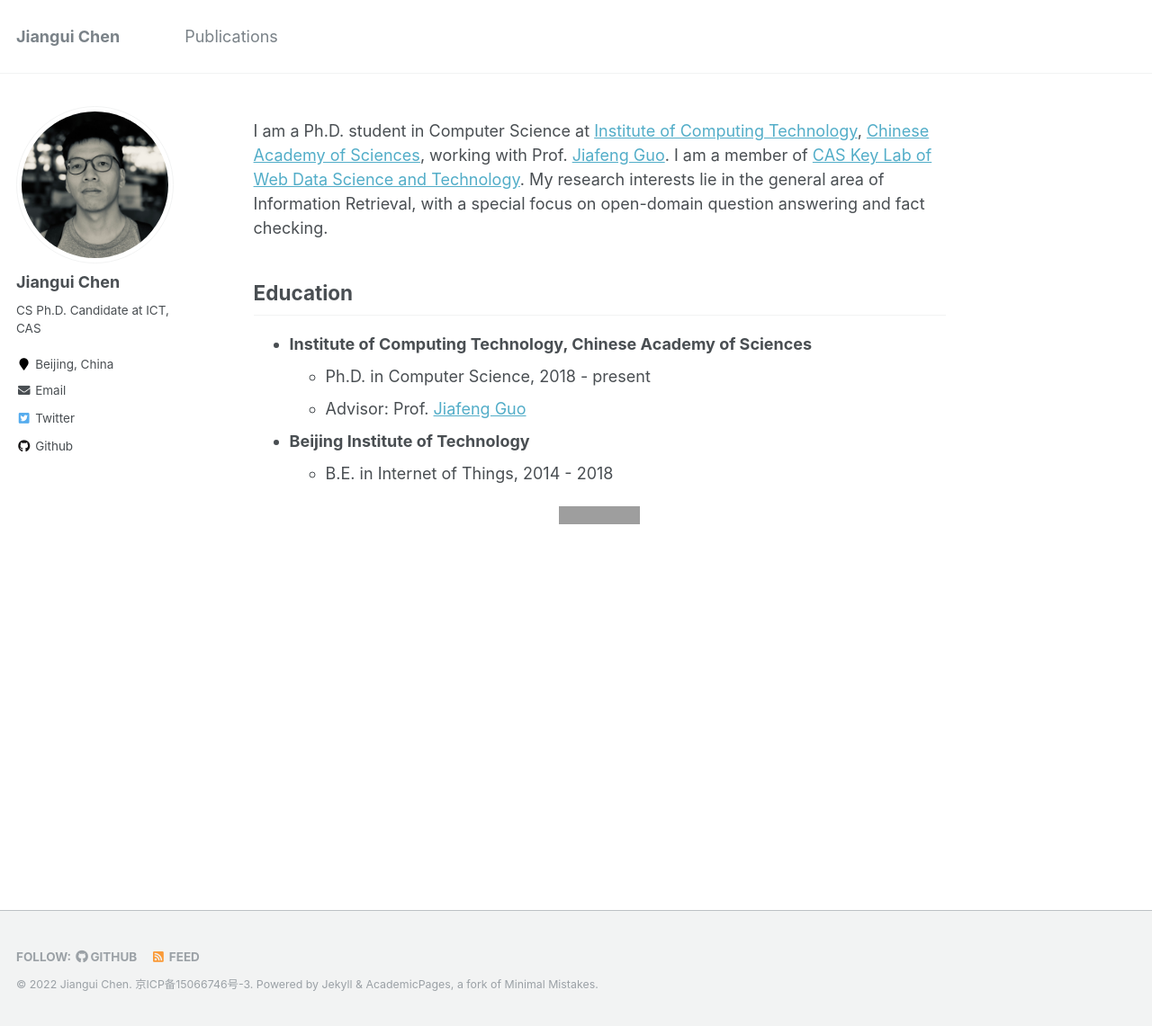
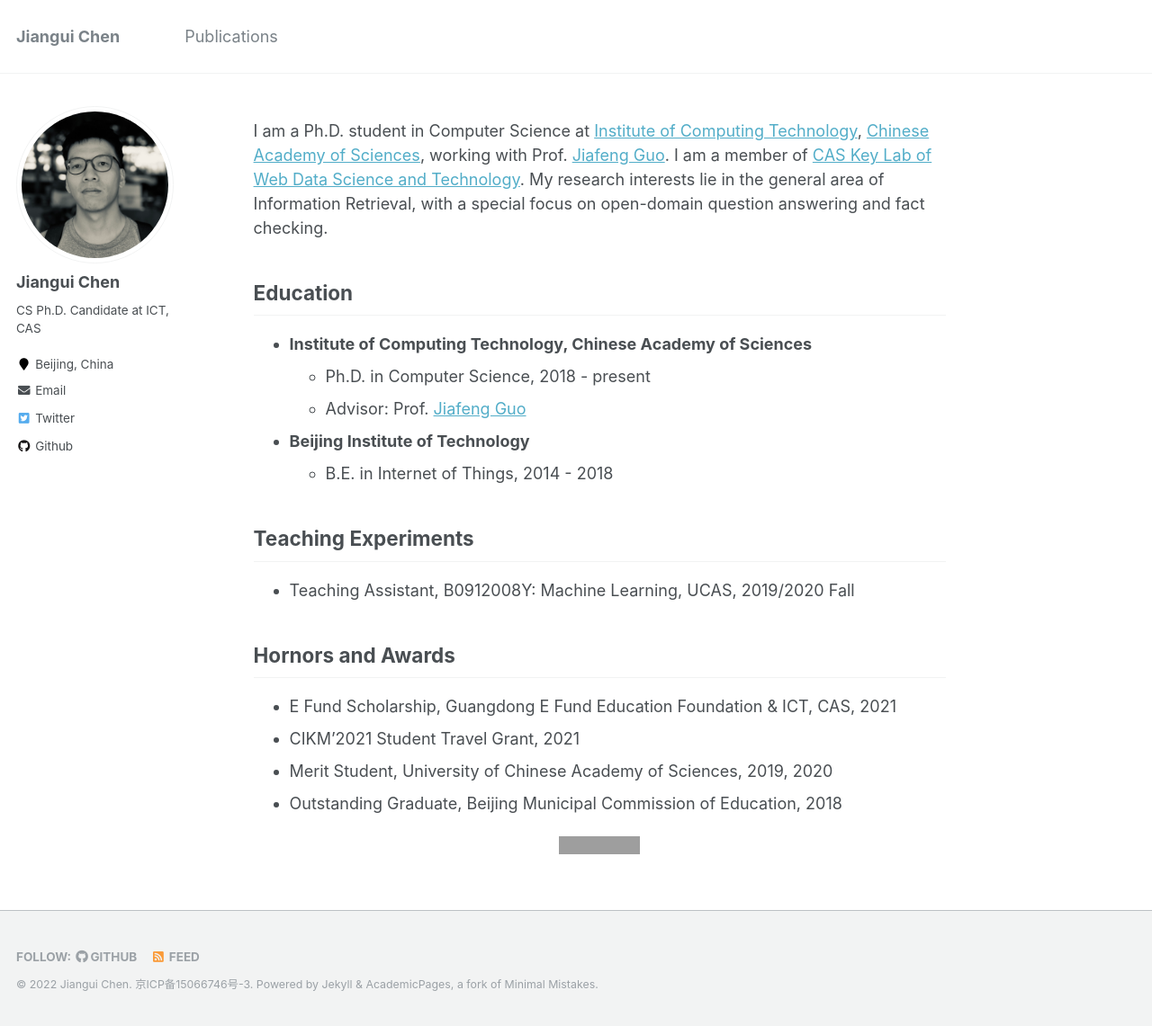
Before and after one commit to Chriskuei/chriskuei.github.io, a Jekyll site: the page built from _pages/about.md, in a window 1280 px wide and 1141 px high. Shown: the whole window at 90% size. Built offline with Jekyll 4.4.1, drawn with Linux system fonts in a browser that asks for light colours; grey boxes are pictures that could not be loaded.

Commit message:
Update about.md

```diff
--- a/_pages/about.md
+++ b/_pages/about.md
@@ -20,6 +20,17 @@ Education
   * **Beijing Institute of Technology**
     * B.E. in Internet of Things, 2014 - 2018
 
+Teaching Experiments
+------
+  * Teaching Assistant, B0912008Y: Machine Learning, UCAS, 2019/2020 Fall
+
+Hornors and Awards
+------
+  * E Fund Scholarship, Guangdong E Fund Education Foundation & ICT, CAS, 2021
+  * CIKM’2021 Student Travel Grant, 2021
+  * Merit Student, University of Chinese Academy of Sciences, 2019, 2020
+  * Outstanding Graduate, Beijing Municipal Commission of Education, 2018
+
 <style>
 .container{
   width: 100%;
```
